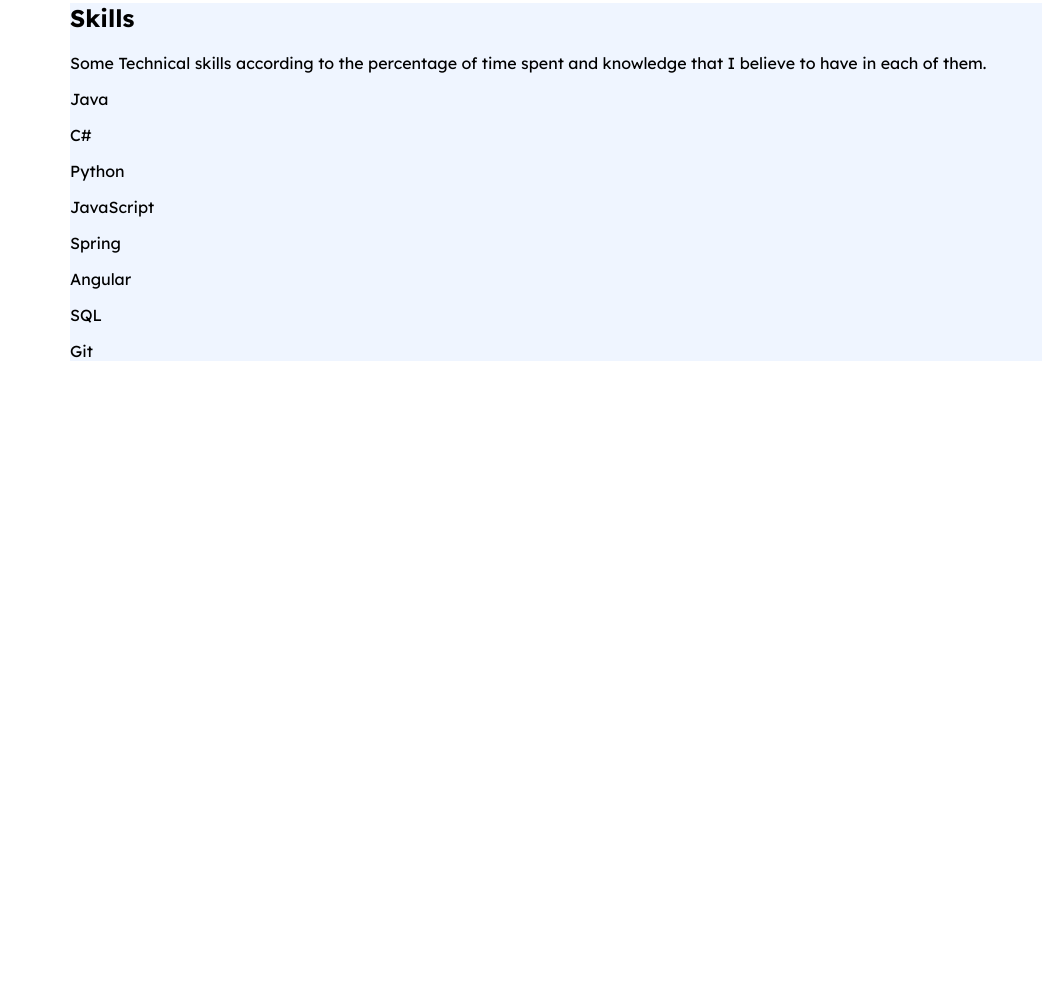
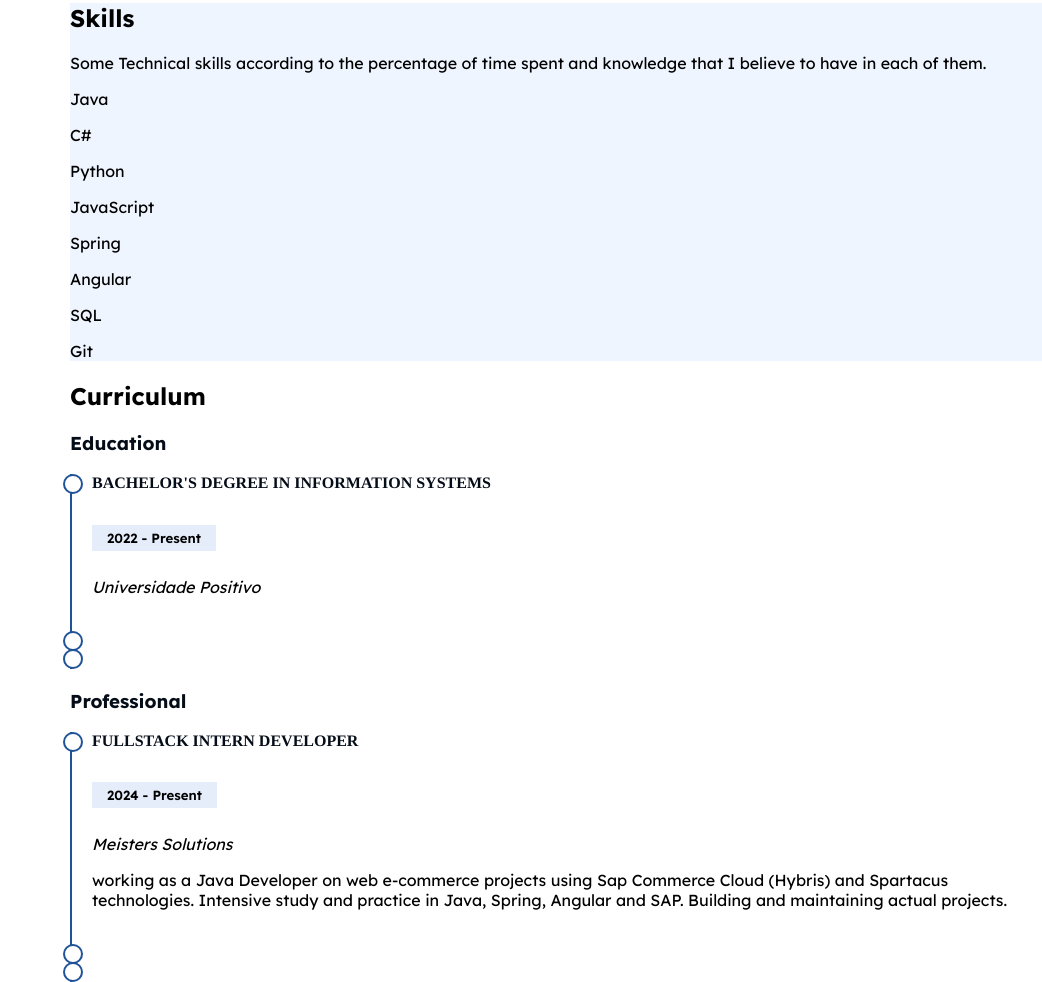
Before and after one commit to daywid/Portfolio, a plain HTML site: page templates/index.html in a window 1280 px wide. Shown: the part 1633-2615 px from the top of the page, without its empty margins (238-1280 px from the left). Before the commit the page ends 1994 px from the top, so only its background shows below. Drawn offline with nearby package versions, Linux system fonts and the light colour scheme.

Commit message:
Curriculum section

```diff
--- a/static/style.css
+++ b/static/style.css
@@ -189,3 +189,46 @@ i.menu-mobile{
 .section-bg{
     background-color: #eff5ff;
 }
+
+.cv .cv-title{
+    font-weight: 700;
+    margin-top: 20px;
+    margin-bottom: 20px;
+    color: #050d18;
+}
+
+.cv .cv-item{
+    padding: 0 0 20px 20px;
+    margin-top: -2px;
+    border-left: 2px solid #1f5297;
+    position: relative;
+}
+
+.cv .cv-item h4{
+    line-height: 18px;
+    font-weight: 600;
+    text-transform: uppercase;
+    font-family: Times, "Times New Roman", Georgia, serif;
+    color: #050d18;
+    margin-bottom: 10px;
+}
+
+.cv .cv-item h5{
+    background: #e4edf9;
+    padding: 5px 15px;
+    display: inline-block;
+    font-weight: 600;
+    margin-bottom: 10px;
+}
+
+.cv .cv-item::before {
+    content: "";
+    position: absolute;
+    top: 0;
+    left: -9px;
+    width: 16px;
+    height: 16px;
+    border: 2px solid #1f5297;
+    background: #fff;
+    border-radius: 50%;
+}
--- a/templates/index.html
+++ b/templates/index.html
@@ -45,15 +45,15 @@
                   Skills</a>
                 </li>
                 <li class="nav-item">
-                  <a class="nav-link" href="#"><i class="bi bi-file-earmark"></i>
+                  <a class="nav-link" href="#curriculo"><i class="bi bi-file-earmark"></i>
                   Curriculum</a>
                 </li>
                 <li class="nav-item">
-                  <a class="nav-link" href="#"><i class="bi bi-collection"></i>
+                  <a class="nav-link" href="#portfolio"><i class="bi bi-collection"></i>
                   Portfolio</a>
                 </li>
                 <li class="nav-item">
-                  <a class="nav-link" href="#"><i class="bi bi-envelope"></i>
+                  <a class="nav-link" href="#contato"><i class="bi bi-envelope"></i>
                   Contact</a>
                 </li>
               </ul>
@@ -183,6 +183,55 @@
           </div>
         </section>
 
+        <section id="curriculo" class="mt-5 cv">
+
+          <div class="container pb-5">
+            <h2 class="pt-3 pb-4">Curriculum</h2>
+
+            <div class="row">
+              <div class="col-md-6">
+                  <h3 class="cv-title">Education</h3>
+
+                  <div class="cv-item">
+                    <h4>Bachelor's Degree in Information Systems</h4>
+                    <h5>2022 - Present</h5>
+                    <p><em>Universidade Positivo</em></p>
+                    <p></p>
+                  </div>
+
+                  <div class="cv-item">
+
+                  </div>
+
+                  <div class="cv-item">
+
+                  </div>
+
+              </div>
+              <div class="col-md-6">
+                  <h3 class="cv-title">Professional</h3>
+
+                  <div class="cv-item">
+                    <h4>Fullstack Intern Developer</h4>
+                    <h5>2024 - Present</h5>
+                    <p><em>Meisters Solutions</em></p>
+                    <p>working as a Java Developer on web e-commerce projects using Sap Commerce Cloud (Hybris) and Spartacus technologies. Intensive study and practice in Java, Spring, Angular and SAP. Building and maintaining actual projects.</p>
+                  </div>
+
+                  <div class="cv-item">
+
+                  </div>
+
+                  <div class="cv-item">
+
+                  </div>
+
+              </div>
+            </div>
+
+          </div>
+
+        </section>
     </main>
 
     <script src="../static/bootstrap/js/bootstrap.bundle.min.js" ></script>
```
